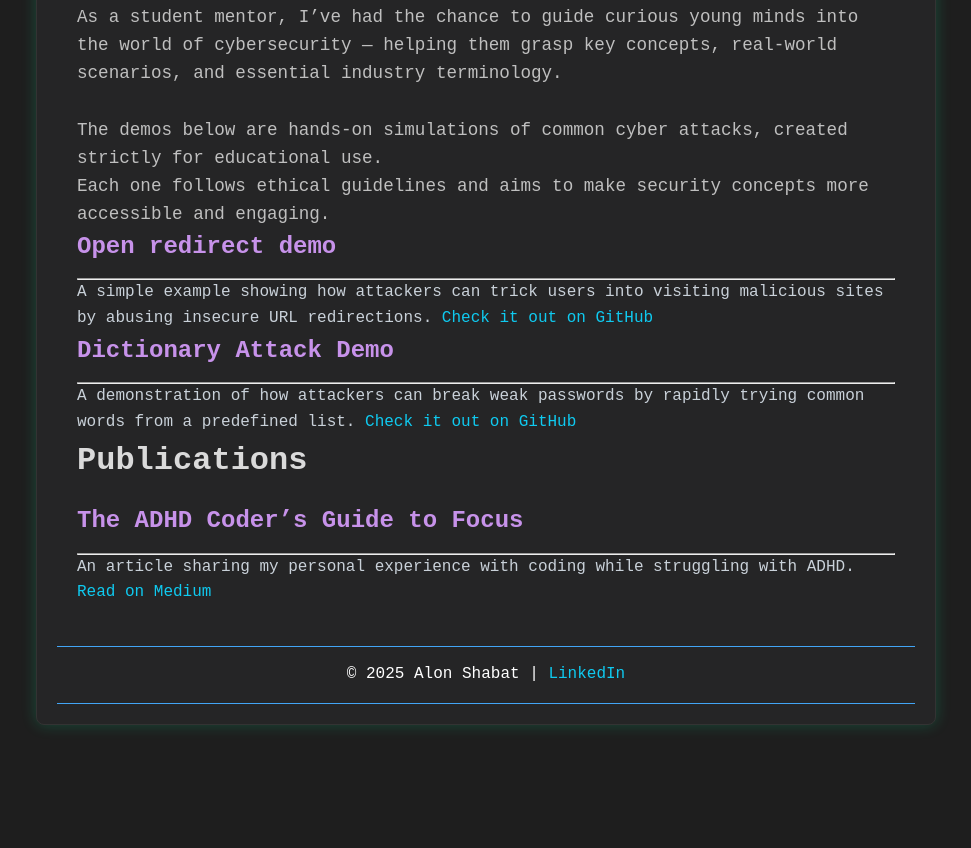
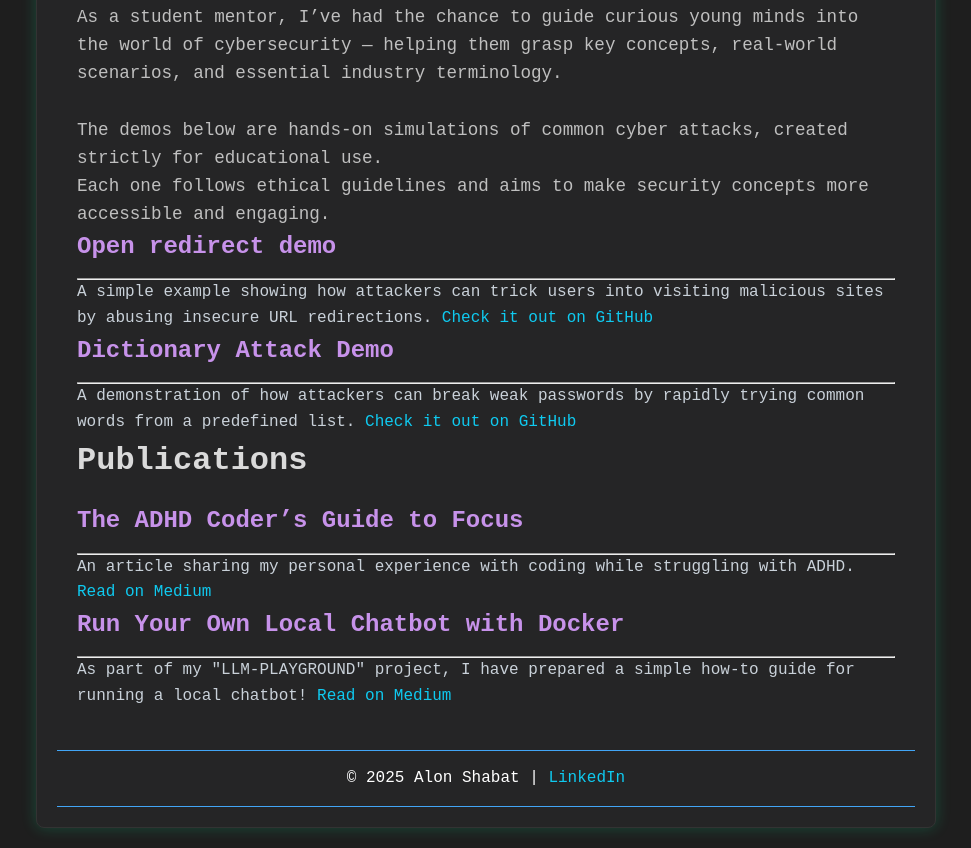
Before and after one commit to OakSat/oaksat.github.io, a plain HTML site: page tools.html in a window 1280 px wide. Shown: the part 381-1229 px from the top of the page, without its empty margins (154-1125 px from the left). Before the commit the page ends 1126 px from the top, so only its background shows below. Drawn offline with Linux system fonts and the light colour scheme.

Commit message:
Update tools.html - adding new chatbot blog post refrence

```diff
--- a/tools.html
+++ b/tools.html
@@ -58,6 +58,11 @@
             An article sharing my personal experience with coding while struggling with ADHD.
             <a href="https://medium.com/@alonshabat/coding-with-adhd-finding-the-right-music-for-focus-plus-playlists-524ac924be53"
                 target="_blank">Read on Medium</a>
+            <h3>Run Your Own Local Chatbot with Docker</h3>
+            <hr>
+            As part of my "LLM-PLAYGROUND" project, I have prepared a simple how-to guide for running a local chatbot!
+            <a href="https://medium.com/@alonshabat/run-your-own-local-chatbot-with-docker-4aa20163500f"
+                target="_blank">Read on Medium</a>
         </div>
 
         <!-- Footer -->
```
